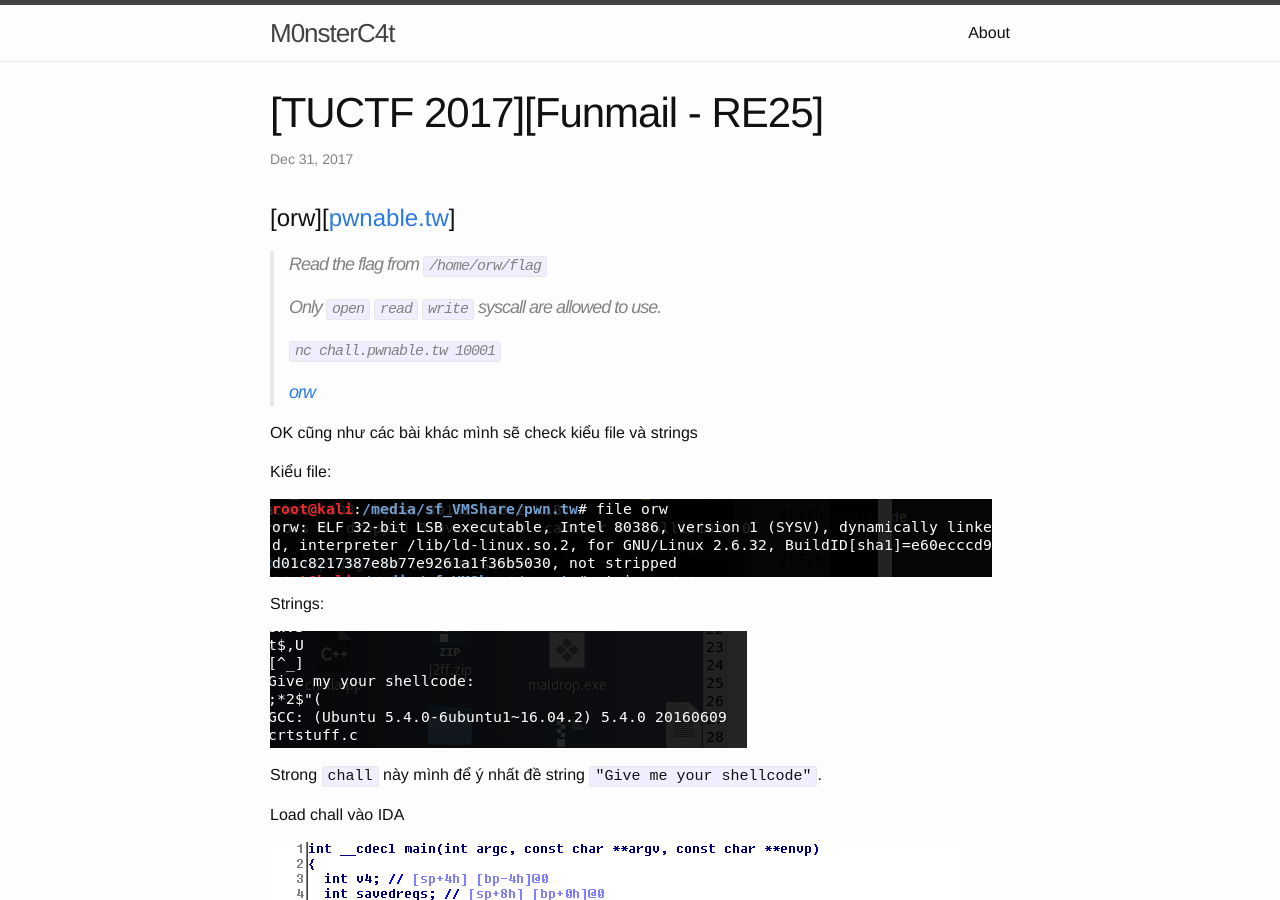
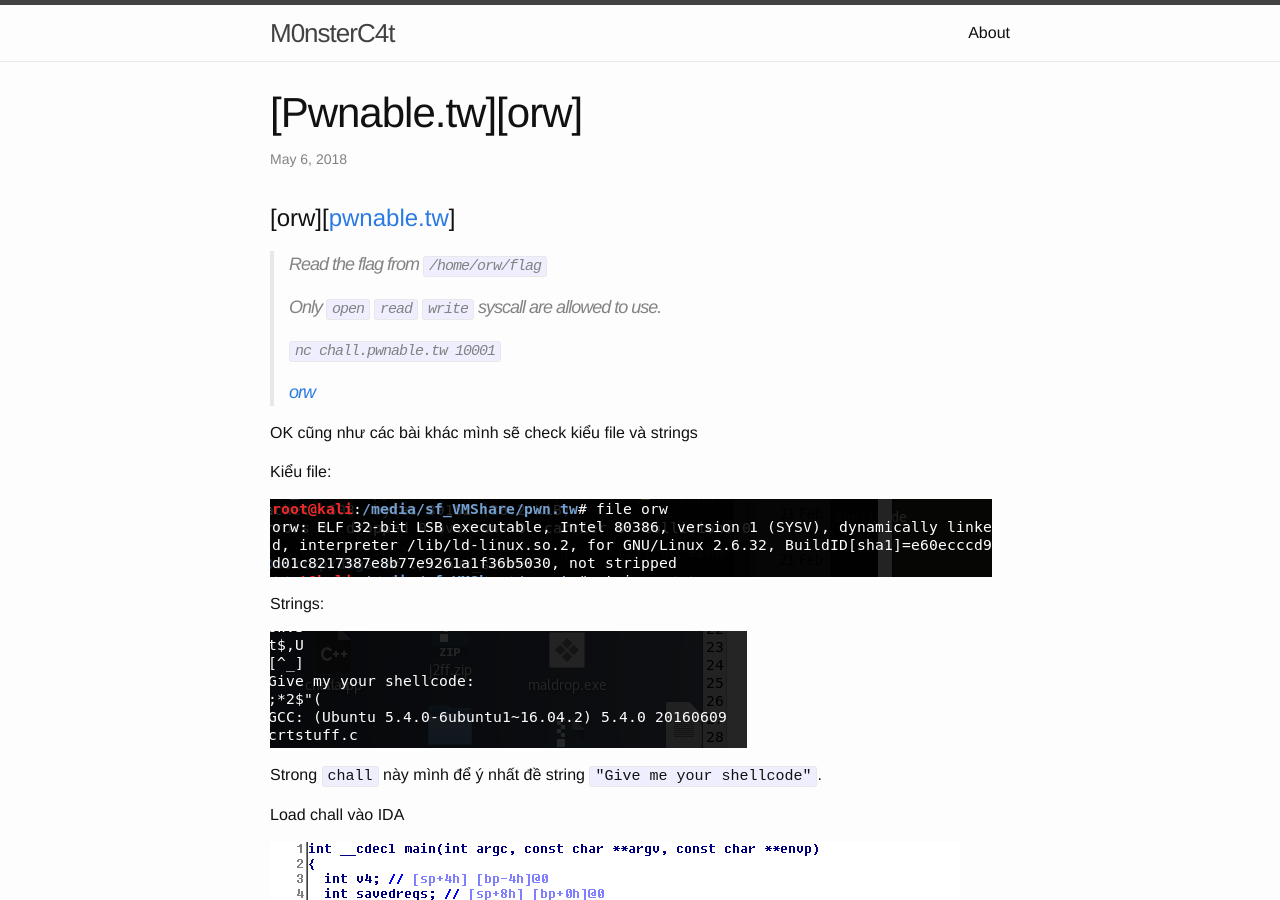
Before and after one commit to Aides2593/aides2593.github.io, a Jekyll site: the page built from _posts/2018-05-06-pwnable.tw-orw.md, in a window 1280 px wide and 900 px high. Built offline with Jekyll 4.4.1, drawn with Linux system fonts in a browser that asks for light colours.

Commit message:
Update 2018-05-06-pwnable.tw-orw.md

```diff
--- a/_posts/2018-05-06-pwnable.tw-orw.md
+++ b/_posts/2018-05-06-pwnable.tw-orw.md
@@ -1,7 +1,7 @@
 ---
 layout: post
-title:  "[TUCTF 2017][Funmail - RE25]"
-date:   2017-12-31 16:31:39 +0700
+title:  "[Pwnable.tw][orw]"
+date:   2018-05-06 8:31:39 +0700
 categories: writeup re
 ---
 
```
